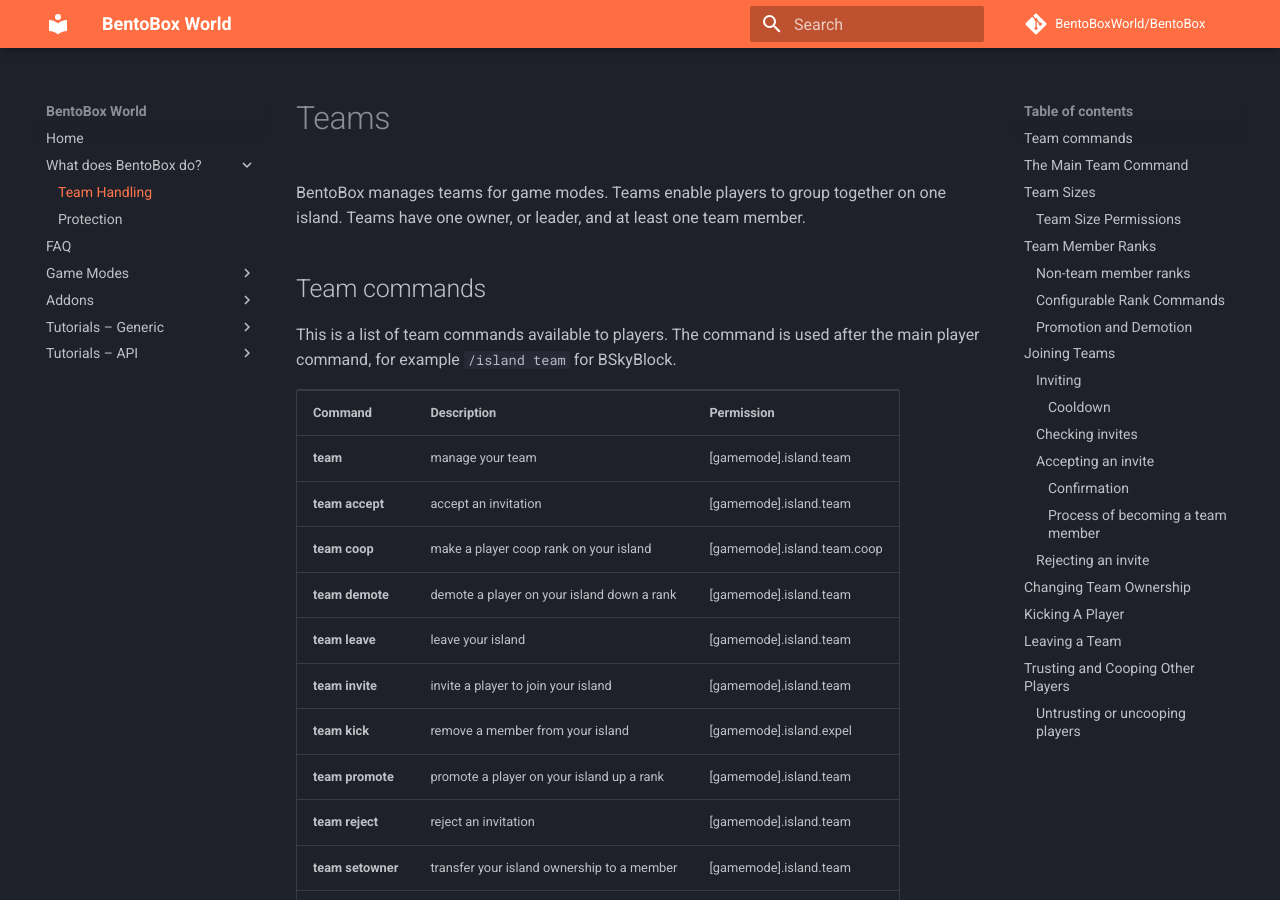
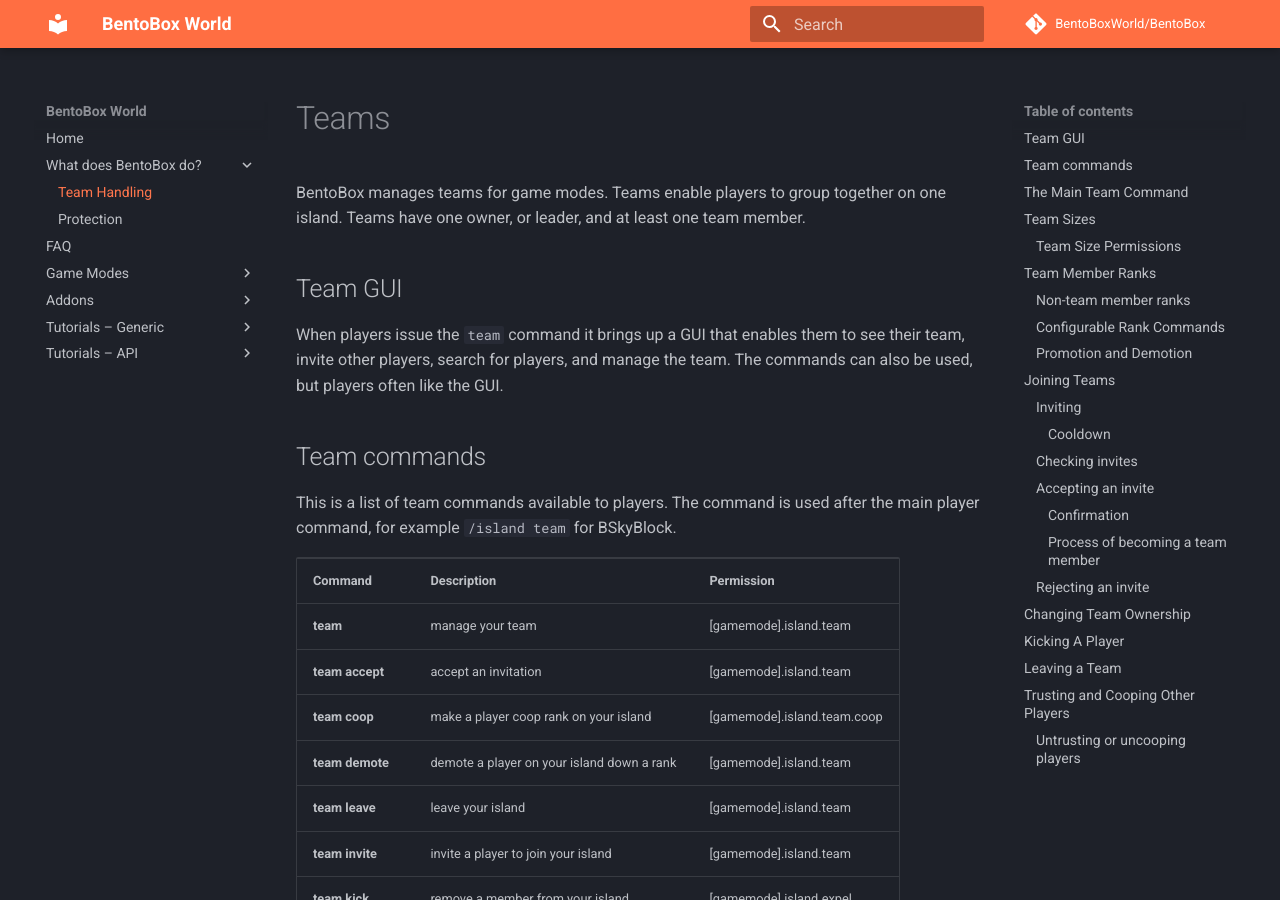
Before and after one commit to BentoBoxWorld/docs, an MkDocs documentation site: the page built from docs/BentoBox/About/Teams.md, in a window 1280 px wide and 900 px high. Built offline with MkDocs 1.6.1 and Material for MkDocs 9.7.7, drawn with Linux system fonts in a browser that asks for light colours; comment, search, counter and statistics services are not loaded.

Commit message:
Update Teams.md

```diff
--- a/docs/BentoBox/About/Teams.md
+++ b/docs/BentoBox/About/Teams.md
@@ -1,6 +1,10 @@
 # Teams
 
 BentoBox manages teams for game modes. Teams enable players to group together on one island. Teams have one owner, or leader, and at least one team member.
+
+## Team GUI
+
+When players issue the `team` command it brings up a GUI that enables them to see their team, invite other players, search for players, and manage the team. The commands can also be used, but players often like the GUI.
 
 ## Team commands
 This is a list of team commands available to players. The command is used after the main player command, for example `/island team` for BSkyBlock.
```
